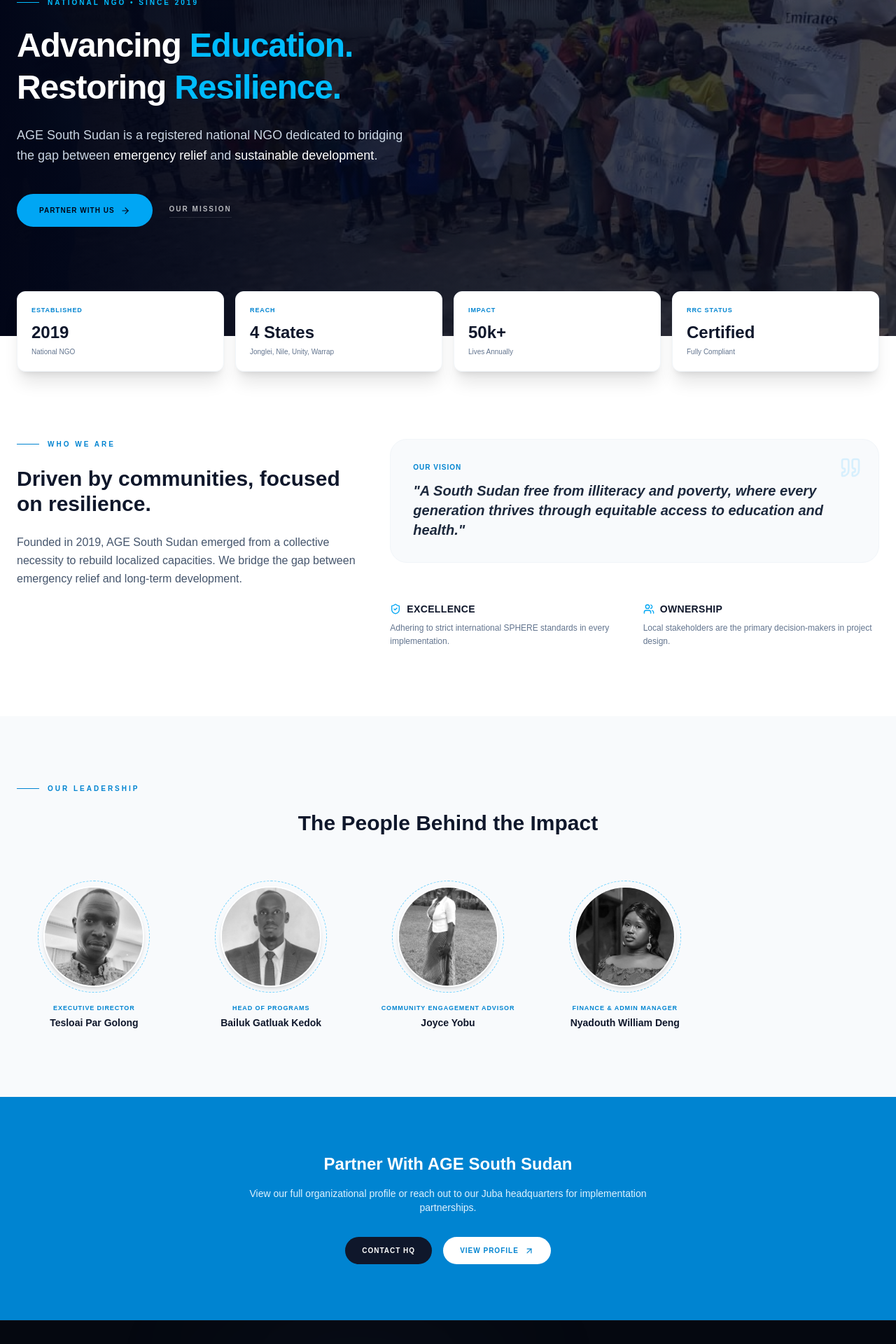
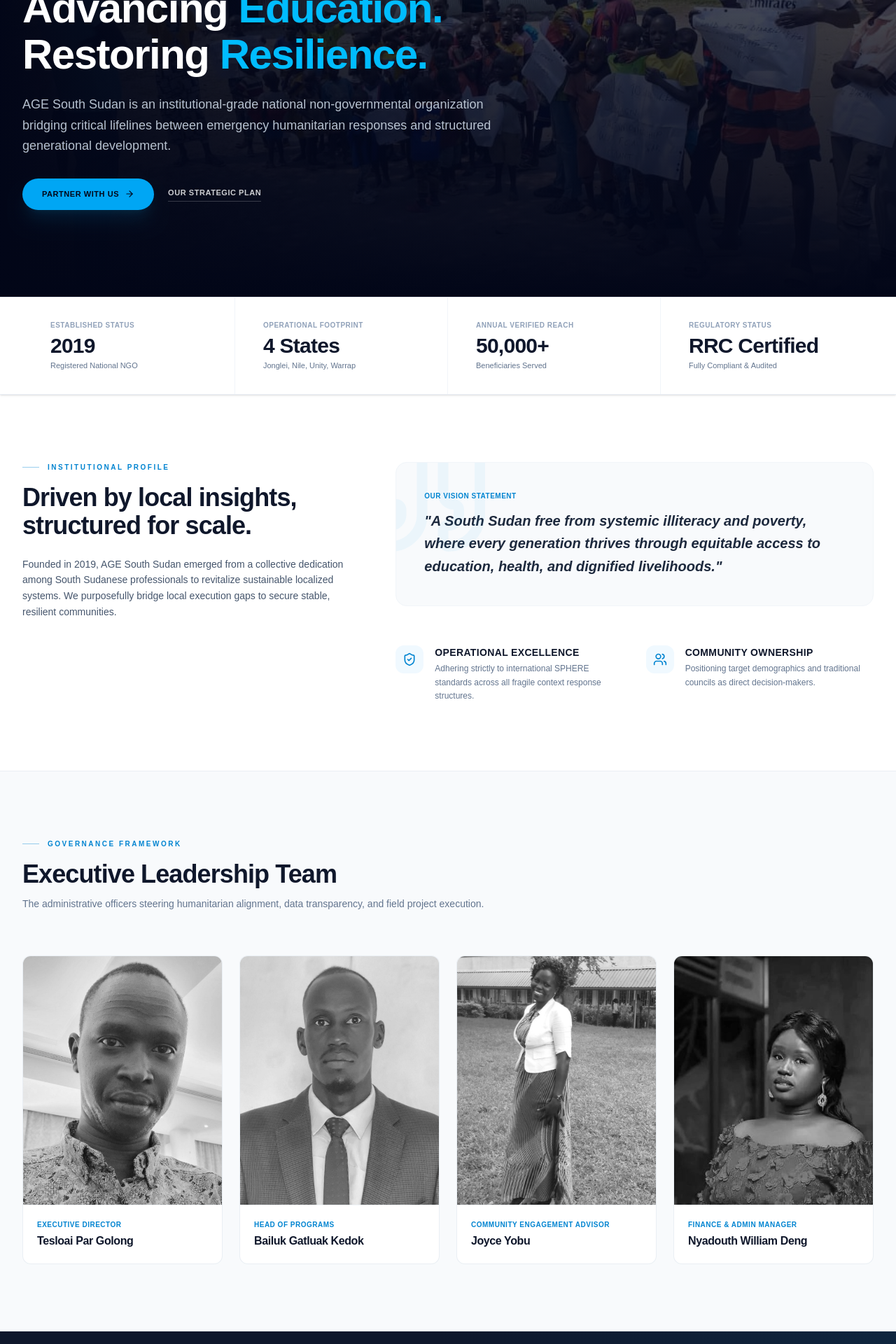
Before and after one commit to Hon-Tap/AGESOS, a Next.js app in the folder frontend/: page /about in a window 1280 px wide. Shown: the part 240-2160 px from the top of the page at 70% size. Built offline with nearby package versions, Linux system fonts and the light colour scheme.

Commit message:
improve about page

```diff
--- a/frontend/src/app/about/page.tsx
+++ b/frontend/src/app/about/page.tsx
@@ -6,22 +6,16 @@ import Link from "next/link";
 import { motion, AnimatePresence } from "framer-motion";
 import {
   Users,
-  Target,
   ShieldCheck,
-  Globe,
-  BookOpen,
-  HeartPulse,
-  Sprout,
-  Droplets,
-  Scale,
   X,
   ArrowRight,
   ArrowUpRight,
-  Plus,
-  Quote
+  Quote,
+  Briefcase,
+  Layers,
+  Award
 } from "lucide-react";
 
-// --- Types ---
 type Leader = {
   id: string;
   name: string;
@@ -32,8 +26,8 @@ type Leader = {
 };
 
 const SectionLabel = ({ children, light = false }: { children: React.ReactNode; light?: boolean }) => (
-  <div className={`flex items-center gap-3 mb-6 text-[10px] font-black uppercase tracking-[0.3em] ${light ? "text-sky-400" : "text-sky-600"}`}>
-    <span className={`h-px w-8 ${light ? "bg-sky-400" : "bg-sky-600"}`} />
+  <div className={`flex items-center gap-3 mb-4 text-[10px] font-extrabold uppercase tracking-[0.25em] ${light ? "text-sky-400" : "text-sky-600"}`}>
+    <span className={`h-[1px] w-6 ${light ? "bg-sky-400/50" : "bg-sky-600/40"}`} />
     {children}
   </div>
 );
@@ -77,49 +71,44 @@ export default function AboutPage() {
   ];
 
   return (
-    // mt-20 or pt-20 added to prevent navbar overlap
-    <main className="min-h-screen bg-white text-slate-900 overflow-x-hidden pt-20">
+    <main className="min-h-screen bg-slate-50 text-slate-900 overflow-x-hidden pt-16">
 
-      {/* 1. HERO SECTION - Refined Text Sizes */}
-      <section className="relative min-h-[80vh] flex items-center py-20 overflow-hidden">
+      {/* 1. HERO SECTION - Premium Editorial Frame */}
+      <section className="relative min-h-[75vh] flex items-center bg-slate-950 text-white overflow-hidden">
         <div className="absolute inset-0 z-0">
           <Image
             src="/images/news/school-opening.jpeg"
             alt="AGE Field Operations"
             fill
-            className="object-cover scale-105"
+            className="object-cover opacity-45 transform scale-100"
             priority
           />
-          <div className="absolute inset-0 bg-slate-950/70" />
-          <div className="absolute inset-0 bg-gradient-to-r from-slate-950 via-slate-950/40 to-transparent" />
+          <div className="absolute inset-0 bg-gradient-to-t from-slate-950 via-slate-950/60 to-transparent" />
+          <div className="absolute inset-0 bg-gradient-to-r from-slate-950 via-slate-950/20 to-transparent" />
         </div>
 
-        <div className="container mx-auto max-w-7xl px-6 relative z-10">
+        <div className="container mx-auto max-w-7xl px-6 lg:px-8 relative z-10 py-24">
           <motion.div
-            initial={{ opacity: 0, y: 20 }}
+            initial={{ opacity: 0, y: 15 }}
             animate={{ opacity: 1, y: 0 }}
-            transition={{ duration: 0.8 }}
+            transition={{ duration: 0.8, ease: "easeOut" }}
             className="max-w-3xl"
           >
-            <SectionLabel light>National NGO • Since 2019</SectionLabel>
+            <SectionLabel light>National NGO • Impact Framework</SectionLabel>
 
-            {/* Reduced from text-8xl to text-4xl/5xl for a "small but bold" aesthetic */}
-            <h1 className="mt-6 text-4xl lg:text-5xl font-black text-white leading-tight tracking-tight">
-              Advancing <span className="text-sky-400">Education.</span> <br/>
+            <h1 className="mt-4 text-4xl sm:text-5xl lg:text-6xl font-black text-white tracking-tight leading-[1.1]">
+              Advancing <span className="text-sky-400">Education.</span> <br />
               Restoring <span className="text-sky-400">Resilience.</span>
             </h1>
 
-            {/* Reduced from text-2xl to base/lg */}
-            <p className="mt-6 text-base lg:text-lg text-slate-300 font-light leading-relaxed max-w-xl">
-              AGE South Sudan is a registered national NGO dedicated to bridging the gap between
-              <span className="text-white font-medium"> emergency relief</span> and
-              <span className="text-white font-medium"> sustainable development</span>.
+            <p className="mt-6 text-base sm:text-lg text-slate-300 font-normal leading-relaxed max-w-2xl opacity-90">
+              AGE South Sudan is an institutional-grade national non-governmental organization bridging critical lifelines between emergency humanitarian responses and structured generational development.
             </p>
 
-            <div className="mt-10 flex flex-wrap items-center gap-6">
+            <div className="mt-8 flex flex-wrap items-center gap-5">
               <Link
                 href="/get-involved"
-                className="group inline-flex items-center justify-center bg-sky-500 hover:bg-white text-slate-950 px-8 py-4 rounded-full text-[10px] font-black uppercase tracking-widest transition-all duration-300"
+                className="group inline-flex items-center justify-center bg-sky-500 hover:bg-sky-400 text-slate-950 font-bold px-7 py-3.5 rounded-full text-[11px] uppercase tracking-wider transition-all duration-300 shadow-xl shadow-sky-500/10"
               >
                 Partner With Us
                 <ArrowRight size={14} className="ml-2 transition-transform group-hover:translate-x-1" />
@@ -127,137 +116,189 @@ export default function AboutPage() {
 
               <Link
                 href="#mission"
-                className="text-white/70 hover:text-sky-400 text-[10px] font-black uppercase tracking-[0.2em] transition-colors border-b border-white/10 pb-1"
+                className="text-white/80 hover:text-white text-[11px] font-bold uppercase tracking-wider transition-colors border-b border-white/20 hover:border-white pb-1"
               >
-                Our Mission
+                Our Strategic Plan
               </Link>
             </div>
           </motion.div>
         </div>
       </section>
 
-      {/* 2. IMPACT STATS - Adjusted Overlap */}
-      <div className="relative z-20 -mt-16 px-6">
-        <div className="container mx-auto max-w-7xl">
-          <div className="grid grid-cols-2 lg:grid-cols-4 gap-4">
+      {/* 2. IMPACT STATS - UN-style High Density Minimal Row */}
+      <div className="relative z-20 border-y border-slate-200/80 bg-white shadow-sm">
+        <div className="container mx-auto max-w-7xl px-6 lg:px-8">
+          <div className="grid grid-cols-2 md:grid-cols-4 divide-x divide-y md:divide-y-0 divide-slate-100 text-left">
             {[
-              { label: "Established", value: "2019", sub: "National NGO" },
-              { label: "Reach", value: "4 States", sub: "Jonglei, Nile, Unity, Warrap" },
-              { label: "Impact", value: "50k+", sub: "Lives Annually" },
-              { label: "RRC Status", value: "Certified", sub: "Fully Compliant" },
+              { label: "Established Status", value: "2019", sub: "Registered National NGO" },
+              { label: "Operational Footprint", value: "4 States", sub: "Jonglei, Nile, Unity, Warrap" },
+              { label: "Annual Verified Reach", value: "50,000+", sub: "Beneficiaries Served" },
+              { label: "Regulatory Status", value: "RRC Certified", sub: "Fully Compliant & Audited" },
             ].map((stat, i) => (
               <motion.div
                 key={i}
-                initial={{ opacity: 0, y: 20 }}
-                whileInView={{ opacity: 1, y: 0 }}
+                initial={{ opacity: 0 }}
+                whileInView={{ opacity: 1 }}
                 viewport={{ once: true }}
-                transition={{ delay: i * 0.1 }}
-                className="bg-white rounded-xl p-5 shadow-xl border border-slate-100"
+                transition={{ delay: i * 0.05 }}
+                className="p-6 lg:py-8 lg:px-10 flex flex-col justify-center bg-white"
               >
-                <p className="text-[9px] font-black uppercase tracking-widest text-sky-600 mb-2">{stat.label}</p>
-                <p className="text-2xl font-black text-slate-900 mb-1">{stat.value}</p>
-                <p className="text-[10px] text-slate-500 font-medium">{stat.sub}</p>
+                <span className="text-[10px] font-bold uppercase tracking-wider text-slate-400 mb-1">{stat.label}</span>
+                <span className="text-2xl lg:text-3xl font-black text-slate-900 tracking-tight">{stat.value}</span>
+                <span className="text-[11px] text-slate-500 mt-0.5 font-medium">{stat.sub}</span>
               </motion.div>
             ))}
           </div>
         </div>
       </div>
 
-      {/* 3. MISSION & VISION */}
+      {/* 3. MISSION & VISION - Clean Two-Column Editorial Grid */}
       <section id="mission" className="py-24 bg-white">
-        <div className="container mx-auto max-w-7xl px-6">
-          <div className="grid lg:grid-cols-12 gap-12 items-start">
+        <div className="container mx-auto max-w-7xl px-6 lg:px-8">
+          <div className="grid lg:grid-cols-12 gap-16 items-start">
+
             <div className="lg:col-span-5">
-              <SectionLabel>Who We Are</SectionLabel>
-              <h2 className="text-3xl font-black text-slate-900 mb-6">Driven by communities, focused on resilience.</h2>
-              <p className="text-slate-600 leading-relaxed mb-4">
-                Founded in 2019, AGE South Sudan emerged from a collective necessity to rebuild localized capacities. We bridge the gap between emergency relief and long-term development.
+              <SectionLabel>Institutional Profile</SectionLabel>
+              <h2 className="text-3xl font-black text-slate-900 tracking-tight sm:text-4xl mt-3 mb-6">
+                Driven by local insights, structured for scale.
+              </h2>
+              <p className="text-slate-600 text-sm leading-relaxed mb-6">
+                Founded in 2019, AGE South Sudan emerged from a collective dedication among South Sudanese professionals to revitalize sustainable localized systems. We purposefully bridge local execution gaps to secure stable, resilient communities.
               </p>
             </div>
 
-            <div className="lg:col-span-7 space-y-8">
-              <div className="p-8 bg-slate-50 rounded-3xl border border-slate-100 relative">
-                <Quote className="text-sky-200 absolute top-6 right-6 opacity-50" size={32} />
-                <h3 className="text-[10px] font-black uppercase tracking-widest text-sky-600 mb-3">Our Vision</h3>
-                <p className="text-xl font-bold text-slate-800 italic">
-                  "A South Sudan free from illiteracy and poverty, where every generation thrives through equitable access to education and health."
+            <div className="lg:col-span-7 space-y-10">
+              <div className="p-8 lg:p-10 bg-slate-50 rounded-2xl border border-slate-100 relative overflow-hidden">
+                <Quote className="text-sky-500/5 absolute -top-2 -left-2 scale-150" size={120} />
+                <span className="text-[10px] font-black uppercase tracking-wider text-sky-600 block mb-3">Our Vision Statement</span>
+                <p className="text-lg lg:text-xl font-bold text-slate-800 leading-relaxed italic">
+                  "A South Sudan free from systemic illiteracy and poverty, where every generation thrives through equitable access to education, health, and dignified livelihoods."
                 </p>
               </div>
 
-              <div className="grid sm:grid-cols-2 gap-6 pt-6">
-                <div>
-                  <h4 className="font-bold text-slate-900 mb-2 flex items-center gap-2 text-sm uppercase tracking-wide">
-                    <ShieldCheck size={16} className="text-sky-500" /> Excellence
-                  </h4>
-                  <p className="text-xs text-slate-500 leading-relaxed">Adhering to strict international SPHERE standards in every implementation.</p>
+              <div className="grid sm:grid-cols-2 gap-8 pt-4">
+                <div className="flex gap-4">
+                  <div className="h-10 w-10 rounded-xl bg-sky-50 text-sky-600 flex items-center justify-center shrink-0">
+                    <ShieldCheck size={20} />
                   </div>
                   <div>
-                  <h4 className="font-bold text-slate-900 mb-2 flex items-center gap-2 text-sm uppercase tracking-wide">
-                    <Users size={16} className="text-sky-500" /> Ownership
-                  </h4>
-                  <p className="text-xs text-slate-500 leading-relaxed">Local stakeholders are the primary decision-makers in project design.</p>
+                    <h4 className="font-bold text-slate-900 text-sm tracking-wide uppercase mb-1">Operational Excellence</h4>
+                    <p className="text-xs text-slate-500 leading-relaxed">Adhering strictly to international SPHERE standards across all fragile context response structures.</p>
                   </div>
                 </div>
+                <div className="flex gap-4">
+                  <div className="h-10 w-10 rounded-xl bg-sky-50 text-sky-600 flex items-center justify-center shrink-0">
+                    <Users size={20} />
+                  </div>
+                  <div>
+                    <h4 className="font-bold text-slate-900 text-sm tracking-wide uppercase mb-1">Community Ownership</h4>
+                    <p className="text-xs text-slate-500 leading-relaxed">Positioning target demographics and traditional councils as direct decision-makers.</p>
+                  </div>
+                </div>
+              </div>
+
             </div>
           </div>
         </div>
       </section>
 
-      {/* 4. LEADERSHIP - Maintained Design */}
-      <section className="py-24 bg-slate-50">
-        <div className="container mx-auto max-w-7xl px-6">
-          <div className="text-center mb-16">
-            <SectionLabel>Our Leadership</SectionLabel>
-            <h2 className="text-3xl font-black text-slate-900">The People Behind the Impact</h2>
+      {/* 4. LEADERSHIP - Upgraded Editorial Grid Design */}
+      <section className="py-24 bg-slate-50 border-t border-slate-200/60">
+        <div className="container mx-auto max-w-7xl px-6 lg:px-8">
+
+          <div className="max-w-2xl mb-16">
+            <SectionLabel>Governance Framework</SectionLabel>
+            <h2 className="text-3xl font-black text-slate-900 tracking-tight sm:text-4xl mt-2">Executive Leadership Team</h2>
+            <p className="text-slate-500 text-sm mt-3">The administrative officers steering humanitarian alignment, data transparency, and field project execution.</p>
           </div>
 
-          <div className="grid grid-cols-2 lg:grid-cols-5 gap-8">
+          <div className="grid grid-cols-1 sm:grid-cols-2 lg:grid-cols-4 gap-6">
             {leadership.map((person) => (
               <div
                 key={person.id}
                 onClick={() => setActiveLeader(person)}
-                className="group cursor-pointer text-center"
+                className="group cursor-pointer bg-white border border-slate-200/70 rounded-xl overflow-hidden hover:shadow-xl hover:border-slate-300 transition-all duration-300 flex flex-col h-full"
               >
-                <div className="relative mx-auto w-32 h-32 lg:w-40 lg:h-40 mb-4">
-                  <div className="absolute inset-0 rounded-full border border-dashed border-sky-300 group-hover:rotate-90 transition-all duration-700" />
-                  <div className="absolute inset-2 rounded-full overflow-hidden border-2 border-white shadow-md bg-slate-200">
-                    <Image src={person.photo} alt={person.name} fill className="object-cover grayscale group-hover:grayscale-0" />
+                <div className="relative aspect-[4/5] bg-slate-100 overflow-hidden w-full">
+                  <Image
+                    src={person.photo}
+                    alt={person.name}
+                    fill
+                    className="object-cover grayscale group-hover:grayscale-0 group-hover:scale-105 transition-all duration-500"
+                  />
+                  <div className="absolute inset-0 bg-gradient-to-t from-slate-950/80 via-transparent opacity-0 group-hover:opacity-100 transition-opacity duration-300 flex items-end p-4">
+                    <span className="text-white text-xs font-semibold flex items-center gap-1">
+                      Read Full Dossier <ArrowUpRight size={14} className="text-sky-400" />
+                    </span>
                   </div>
                 </div>
-                <p className="text-[9px] font-black uppercase tracking-widest text-sky-600">{person.role}</p>
-                <h3 className="text-sm font-bold text-slate-900 mt-1">{person.name}</h3>
+                <div className="p-5 flex flex-col flex-grow border-t border-slate-100">
+                  <span className="text-[10px] font-bold uppercase tracking-wider text-sky-600 mb-1">{person.role}</span>
+                  <h3 className="text-base font-black text-slate-900 tracking-tight">{person.name}</h3>
+                </div>
               </div>
             ))}
           </div>
+
         </div>
       </section>
 
-      {/* 5. MODAL - Center Modal Maintained */}
+      {/* 5. MODAL - Premium UN Profile Sheet View */}
       <AnimatePresence>
         {activeLeader && (
           <motion.div
             initial={{ opacity: 0 }}
             animate={{ opacity: 1 }}
             exit={{ opacity: 0 }}
-            className="fixed inset-0 z-[100] flex items-center justify-center p-4 md:p-6"
+            className="fixed inset-0 z-[150] flex items-center justify-center p-4 sm:p-6"
           >
-            <div className="absolute inset-0 bg-slate-900/80 backdrop-blur-sm" onClick={() => setActiveLeader(null)} />
+            <div className="absolute inset-0 bg-slate-950/60 backdrop-blur-md" onClick={() => setActiveLeader(null)} />
+
             <motion.div
-              initial={{ scale: 0.9, opacity: 0 }}
-              animate={{ scale: 1, opacity: 1 }}
-              exit={{ scale: 0.9, opacity: 0 }}
-              className="relative w-full max-w-4xl bg-white rounded-[2rem] overflow-hidden flex flex-col md:flex-row shadow-2xl"
+              initial={{ y: 30, opacity: 0 }}
+              animate={{ y: 0, opacity: 1 }}
+              exit={{ y: 30, opacity: 0 }}
+              transition={{ type: "spring", damping: 25, stiffness: 180 }}
+              className="relative w-full max-w-3xl bg-white rounded-2xl overflow-hidden shadow-2xl flex flex-col md:flex-row max-h-[90vh] md:max-h-none overflow-y-auto md:overflow-visible"
             >
-              <button onClick={() => setActiveLeader(null)} className="absolute top-4 right-4 z-20 p-2 bg-white rounded-full shadow-md"><X size={20}/></button>
-              <div className="w-full md:w-1/3 relative h-64 md:h-auto"><Image src={activeLeader.photo} alt={activeLeader.name} fill className="object-cover" /></div>
-              <div className="w-full md:w-2/3 p-8">
-                <p className="text-[10px] font-black text-sky-600 uppercase mb-1">{activeLeader.role}</p>
-                <h3 className="text-2xl font-black text-slate-900 mb-4">{activeLeader.name}</h3>
-                <p className="text-sm text-slate-600 leading-relaxed mb-6">{activeLeader.bio}</p>
-                <div className="flex flex-wrap gap-2">
+              <button
+                onClick={() => setActiveLeader(null)}
+                className="absolute top-4 right-4 z-30 p-2 bg-slate-900 text-white rounded-full hover:bg-slate-800 transition-colors shadow-md"
+                aria-label="Close modal"
+              >
+                <X size={16}/>
+              </button>
+
+              <div className="w-full md:w-2/5 relative h-72 md:h-auto min-h-[280px] bg-slate-100">
+                <Image
+                  src={activeLeader.photo}
+                  alt={activeLeader.name}
+                  fill
+                  className="object-cover"
+                />
+              </div>
+
+              <div className="w-full md:w-3/5 p-6 sm:p-8 flex flex-col justify-between bg-white">
+                <div>
+                  <span className="inline-flex items-center gap-1.5 px-2.5 py-1 rounded-md bg-sky-50 text-[10px] font-bold uppercase tracking-wider text-sky-600 mb-3">
+                    <Briefcase size={10} /> {activeLeader.role}
+                  </span>
+                  <h3 className="text-2xl font-black text-slate-900 tracking-tight mb-4">{activeLeader.name}</h3>
+                  <hr className="border-slate-100 mb-4" />
+                  <p className="text-slate-600 text-sm leading-relaxed mb-6 font-normal">{activeLeader.bio}</p>
+                </div>
+
+                <div>
+                  <span className="text-[10px] font-bold uppercase tracking-wider text-slate-400 block mb-2 flex items-center gap-1">
+                    <Layers size={10} /> Core Focus Area
+                  </span>
+                  <div className="flex flex-wrap gap-1.5">
                     {activeLeader.focus.map(f => (
-                    <span key={f} className="px-3 py-1 bg-slate-100 text-[9px] font-bold uppercase rounded-full">{f}</span>
+                      <span key={f} className="px-3 py-1 bg-slate-50 border border-slate-200/60 text-slate-700 text-[10px] font-bold rounded-md">
+                        {f}
+                      </span>
                     ))}
+                  </div>
                 </div>
               </div>
             </motion.div>
@@ -265,18 +306,29 @@ export default function AboutPage() {
         )}
       </AnimatePresence>
 
-      {/* 6. CALL TO ACTION */}
-        <section className="py-20 bg-sky-600 text-white text-center">
-          <div className="container mx-auto px-6">
-            <h2 className="text-2xl font-black mb-4">Partner With AGE South Sudan</h2>
-            <p className="text-sky-100 mb-8 max-w-xl mx-auto text-sm">View our full organizational profile or reach out to our Juba headquarters for implementation partnerships.</p>
-            <div className="flex justify-center gap-4">
-              <Link href="/contact" className="bg-slate-900 px-6 py-3 rounded-full text-[10px] font-black uppercase tracking-widest hover:bg-slate-800 transition-colors">
+      {/* 6. CALL TO ACTION - High-Trust Partnership Banner */}
+      <section className="py-20 bg-slate-900 text-white relative overflow-hidden">
+        <div className="absolute inset-0 bg-[radial-gradient(circle_at_top_right,rgba(14,165,233,0.1),transparent_50%)]" />
+        <div className="container mx-auto px-6 text-center relative z-10 max-w-3xl">
+          <span className="inline-flex items-center gap-1.5 px-3 py-1 rounded-full bg-white/5 border border-white/10 text-[10px] font-bold uppercase tracking-widest text-sky-400 mb-4">
+            <Award size={10} /> Institutional Engagement
+          </span>
+          <h2 className="text-3xl font-black tracking-tight mb-3">Partner With AGE South Sudan</h2>
+          <p className="text-slate-400 mb-8 max-w-xl mx-auto text-sm leading-relaxed">
+            Review our verified execution profiles, financial declarations, or establish target implementation partnerships with our Juba headquarters.
+          </p>
+          <div className="flex flex-wrap justify-center gap-4">
+            <Link
+              href="/contact"
+              className="bg-sky-500 text-slate-950 font-bold px-6 py-3 rounded-full text-[11px] uppercase tracking-wider hover:bg-sky-400 transition-colors shadow-lg shadow-sky-500/10"
+            >
               Contact HQ
             </Link>
-              {/* Route to a page, not the file */}
-              <Link href="/about/profile" className="bg-white text-sky-600 px-6 py-3 rounded-full text-[10px] font-black uppercase tracking-widest flex items-center gap-2 hover:bg-sky-50 transition-colors">
-                View Profile <ArrowUpRight size={14}/>
+            <Link
+              href="/about/profile"
+              className="bg-white/10 text-white font-bold px-6 py-3 rounded-full text-[11px] uppercase tracking-wider flex items-center gap-2 hover:bg-white/20 border border-white/10 transition-all"
+            >
+              View Organizational Profile <ArrowUpRight size={14} className="text-sky-400" />
             </Link>
           </div>
         </div>
```
Lines whose indentation alone changed are shown as unchanged.
